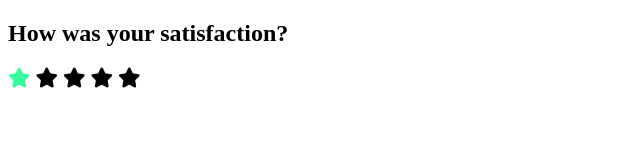
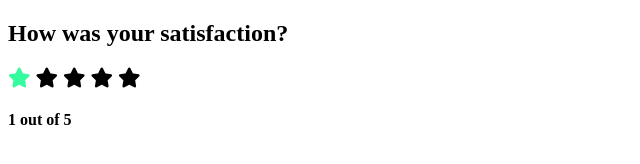
Before and after one commit to AbdullahAlAnasSaimon/dynamic-ratings, a plain HTML site: page index.html in a window 1280 px wide. Both pictures are taken after a click on the icon 19 px from the left and 77 px from the top of the page. Shown: the full height of the page, 0-640 px from the left. Drawn offline with Linux system fonts and the light colour scheme.

Commit message:
completed the task

```diff
--- a/index.html
+++ b/index.html
@@ -18,6 +18,7 @@
       <i class="fa-solid fa-star"></i>
       <i class="fa-solid fa-star"></i>
     </div>
+    <h4><span id="show-rating">0</span> out of 5</h4>
   </div>
   <script src="index.js" defer></script>
 </body>
--- a/index.js
+++ b/index.js
@@ -1,10 +1,12 @@
 const stars = document.querySelectorAll(".stars i");
+const showStars = document.getElementById("show-rating");
 // console.log(stars);
 stars.forEach((star, index) =>{
   star.addEventListener('click', () =>{
     // console.log("clicked", index + 1);
     stars.forEach((star, index2) =>{
       index >= index2 ? star.classList.add("active") : star.classList.remove("active");
+      showStars.innerHTML = index + 1;
     })
   })
 } )
```
